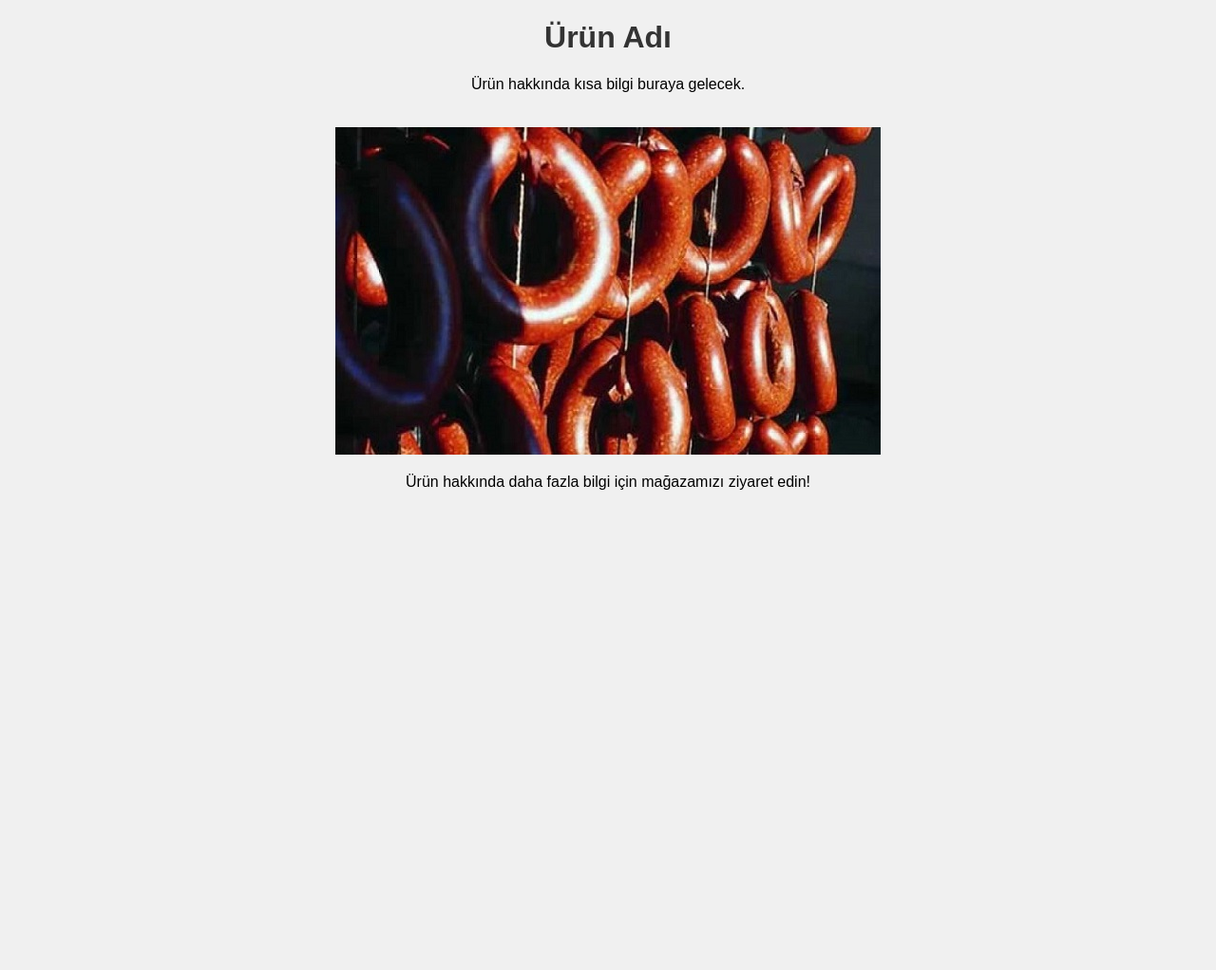
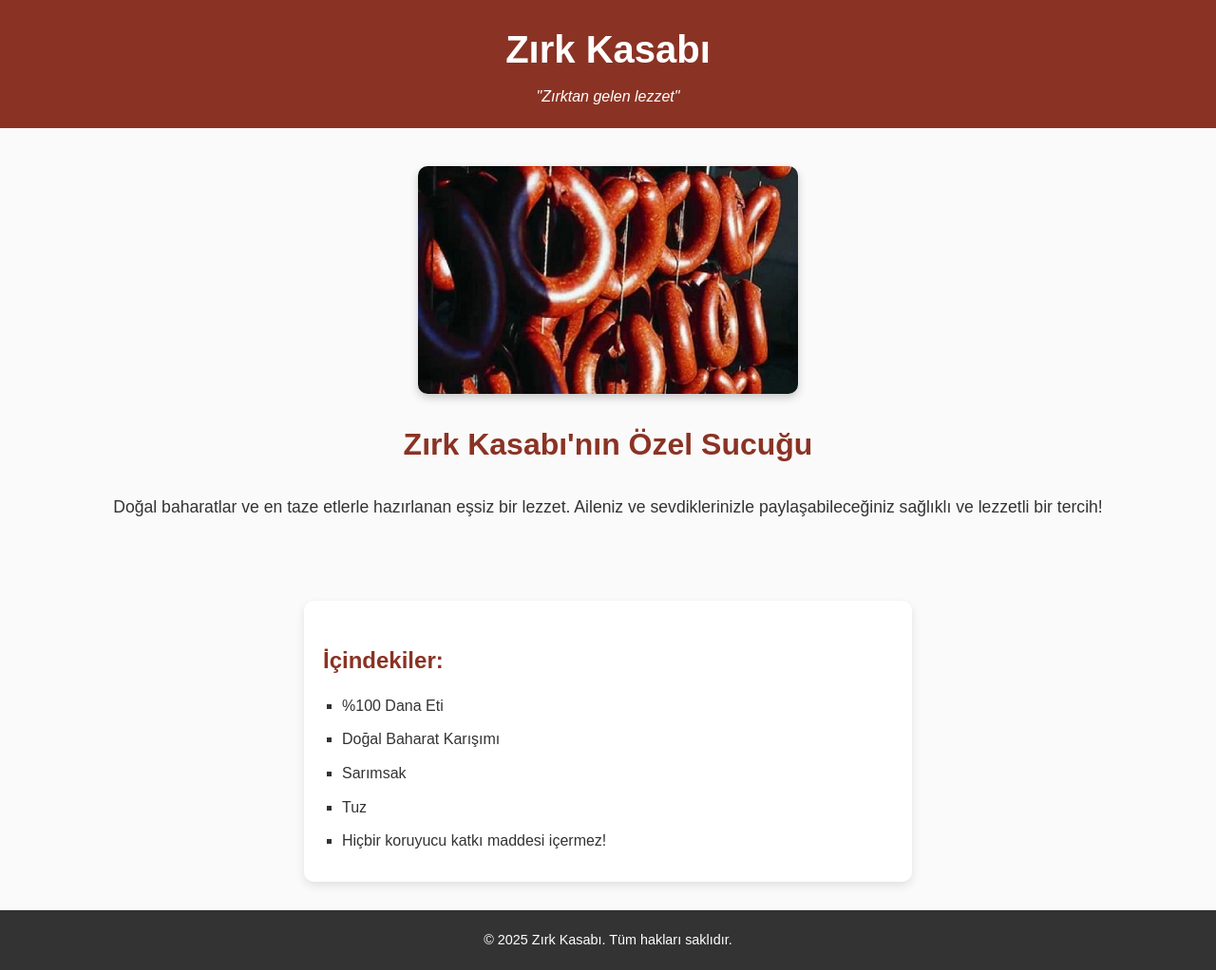
Before and after one commit to iscioglucigdem/urun-tanitimi, a plain HTML site: page index.html in a window 1280 px wide. Shown: the whole page at 95% size. Before the commit the page ends 800 px from the top, so only its background shows below. Drawn offline with Linux system fonts and the light colour scheme.

Commit message:
Update index.html

```diff
--- a/index.html
+++ b/index.html
@@ -3,27 +3,133 @@
 <head>
     <meta charset="UTF-8">
     <meta name="viewport" content="width=device-width, initial-scale=1.0">
-    <title>Ürün Tanıtımı</title>
+    <title>Zırk Kasabı - Zırktan Gelen Lezzet</title>
     <style>
+        /* Genel Stil */
         body {
-            font-family: Arial, sans-serif;
+            font-family: 'Arial', sans-serif;
+            margin: 0;
+            padding: 0;
+            background-color: #fafafa;
+            color: #333;
+            line-height: 1.6;
+        }
+
+        /* Başlık ve slogan */
+        header {
+            background-color: #8a3324;
+            color: #fff;
             text-align: center;
-            background-color: #f0f0f0;
+            padding: 20px 10px;
         }
-        img {
-            max-width: 100%;
+
+        header h1 {
+            margin: 0;
+            font-size: 2.5em;
+        }
+
+        header p {
+            margin: 5px 0 0;
+            font-style: italic;
+        }
+
+        /* Ürün Bölümü */
+        .product-section {
+            text-align: center;
+            padding: 40px 20px;
+        }
+
+        .product-section img {
+            max-width: 400px;
+            width: 80%;
             height: auto;
+            border-radius: 10px;
+            box-shadow: 0 4px 10px rgba(0, 0, 0, 0.2);
+        }
+
+        .product-section h2 {
             margin-top: 20px;
+            font-size: 2em;
+            color: #8a3324;
         }
-        h1 {
-            color: #333;
+
+        .product-section p {
+            margin: 15px 0;
+            font-size: 1.1em;
+        }
+
+        /* İçerik Listesi */
+        .ingredients {
+            margin: 30px auto;
+            max-width: 600px;
+            text-align: left;
+            padding: 20px;
+            background-color: #fff;
+            border-radius: 10px;
+            box-shadow: 0 4px 10px rgba(0, 0, 0, 0.1);
+        }
+
+        .ingredients h3 {
+            margin-bottom: 15px;
+            color: #8a3324;
+            font-size: 1.5em;
+        }
+
+        .ingredients ul {
+            list-style-type: square;
+            padding-left: 20px;
+            margin: 0;
+        }
+
+        .ingredients li {
+            margin: 10px 0;
+        }
+
+        /* Footer */
+        footer {
+            text-align: center;
+            padding: 20px;
+            background-color: #333;
+            color: #fff;
+        }
+
+        footer p {
+            margin: 0;
+            font-size: 0.9em;
         }
     </style>
 </head>
 <body>
-    <h1>Ürün Adı</h1>
-    <p>Ürün hakkında kısa bilgi buraya gelecek.</p>
-    <img src="sucuk2a.jpg" alt="Ürün Resmi">
-    <p>Ürün hakkında daha fazla bilgi için mağazamızı ziyaret edin!</p>
+
+    <!-- Başlık ve Slogan -->
+    <header>
+        <h1>Zırk Kasabı</h1>
+        <p>"Zırktan gelen lezzet"</p>
+    </header>
+
+    <!-- Ürün Tanıtım Bölümü -->
+    <section class="product-section">
+        <img src="sucuk2a.jpg" alt="Zırk Kasabı Sucuk">
+        <h2>Zırk Kasabı'nın Özel Sucuğu</h2>
+        <p>Doğal baharatlar ve en taze etlerle hazırlanan eşsiz bir lezzet. Aileniz ve sevdiklerinizle paylaşabileceğiniz sağlıklı ve lezzetli bir tercih!</p>
+    </section>
+
+    <!-- İçerik Listesi -->
+    <section class="ingredients">
+        <h3>İçindekiler:</h3>
+        <ul>
+            <li>%100 Dana Eti</li>
+            <li>Doğal Baharat Karışımı</li>
+            <li>Sarımsak</li>
+            <li>Tuz</li>
+            <li>Hiçbir koruyucu katkı maddesi içermez!</li>
+        </ul>
+    </section>
+
+    <!-- Footer -->
+    <footer>
+        <p>&copy; 2025 Zırk Kasabı. Tüm hakları saklıdır.</p>
+    </footer>
+
 </body>
 </html>
```
